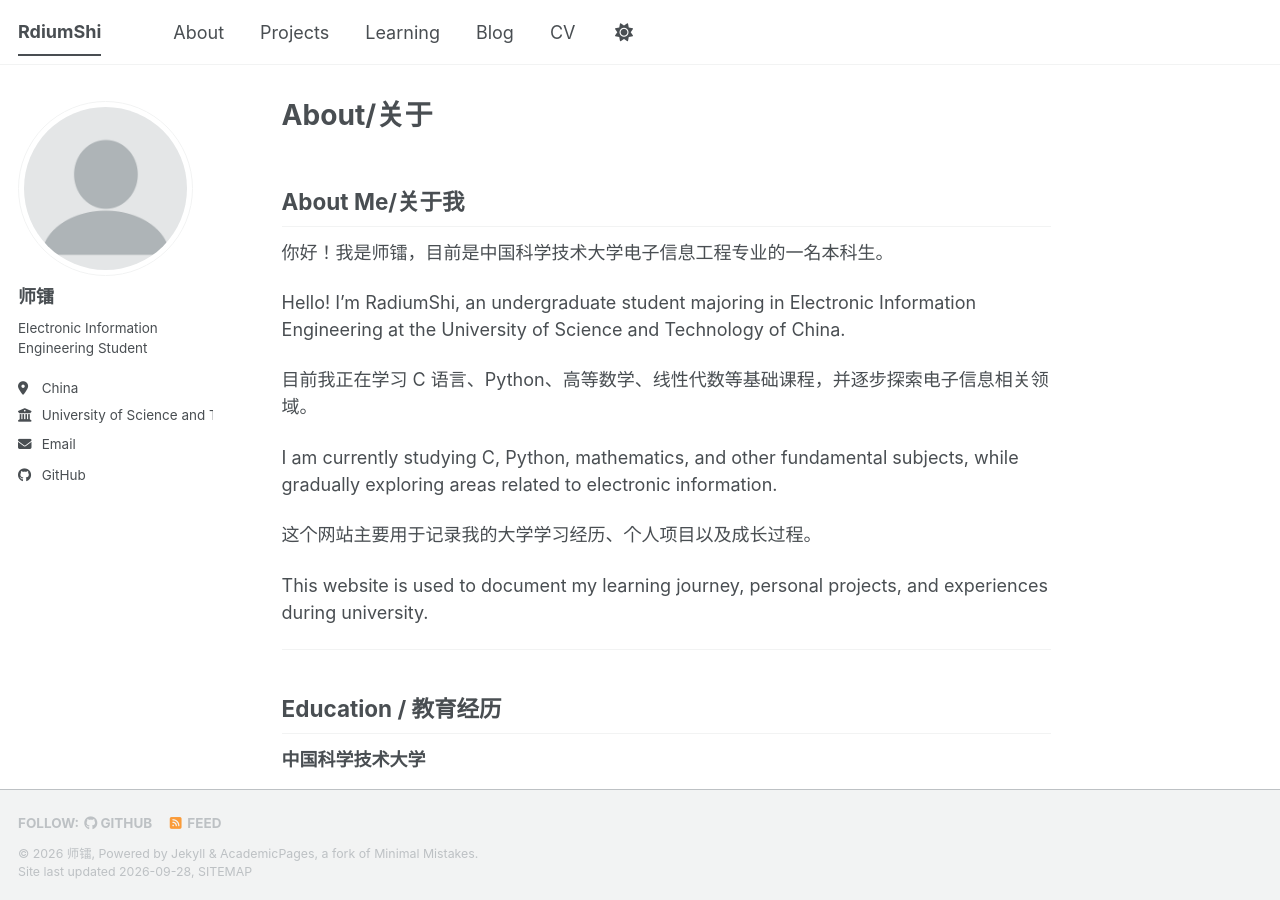
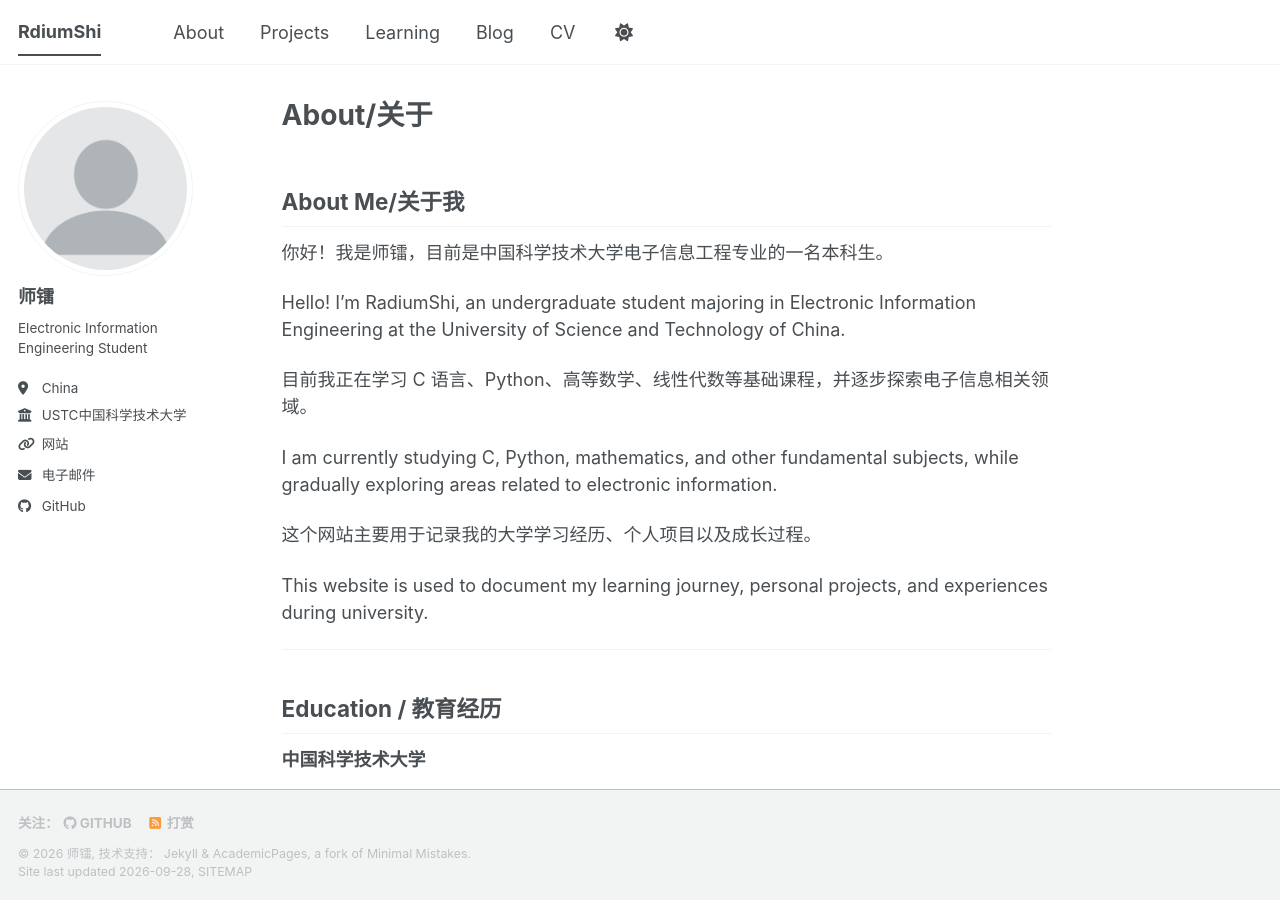
Before and after one commit to RadiumShi/radiumshi.github.io, a Jekyll site: the page built from _pages/about.md, in a window 1280 px wide and 900 px high. Built offline with Jekyll 4.4.1, drawn with Linux system fonts in a browser that asks for light colours; a style sheet for code colours, icons or effects is not loaded; part of the change alters nothing that is shown.

Commit message:
Change locale to zh-CN and update site settings
Updated locale to Chinese and modified employer name. Disabled comments for multiple sections and added table of contents settings.

```diff
--- a/_config.yml
+++ b/_config.yml
@@ -7,7 +7,7 @@
 # server process.
 
 # Basic Site Settings
-locale                   : "en-US"
+locale                   : "zh-CN"
 site_theme               : "default" # The available themes options are "default", "air", "sunrise", "mint", "dirt" and "contrast"
 title                    : "RdiumShi"
 title_separator          : "-"
@@ -28,8 +28,8 @@ author:
   pronouns         : # example: "she/her"
   bio              : "Electronic Information Engineering Student"
   location         : "China"
-  employer         : "University of Science and Technology of China"
-  uri              : # URL
+  employer         : "USTC中国科学技术大学"
+  uri              : “https://radiumshi.github.io”
   email            : "radiumshi@gmail.com"
 
   # Academic websites
@@ -237,7 +237,8 @@ collections:
 
 # These settings control how pages and collections are included in the site
 defaults:
-  # _posts
+
+  # Blog posts (_posts)
   - scope:
       path: ""
       type: posts
@@ -245,17 +246,24 @@ defaults:
       layout: single
       author_profile: true
       read_time: true
-      comments: true
+      comments: false
       share: true
       related: true
-  # _pages
+      toc: true
+      toc_label: "文章目录"
+      toc_icon: "list"
+
+
+  # Pages (_pages)
   - scope:
       path: ""
       type: pages
     values:
       layout: single
       author_profile: true
-  # _teaching
+
+
+  # Teaching pages
   - scope:
       path: ""
       type: teaching
@@ -263,8 +271,10 @@ defaults:
       layout: single
       author_profile: true
       share: true
-      comments: true
-  # _publications
+      comments: false
+
+
+  # Publications pages
   - scope:
       path: ""
       type: publications
@@ -272,8 +282,10 @@ defaults:
       layout: single
       author_profile: true
       share: true
-      comments: true
-  # _portfolio
+      comments: false
+
+
+  # Portfolio pages
   - scope:
       path: ""
       type: portfolio
@@ -281,8 +293,10 @@ defaults:
       layout: single
       author_profile: true
       share: true
-      comment: true
-  # _talks
+      comments: false
+
+
+  # Talks pages
   - scope:
       path: ""
       type: talks
@@ -290,7 +304,7 @@ defaults:
       layout: talk
       author_profile: true
       share: true
-
+      comments: false
 
 # Sass/SCSS
 sass:
@@ -302,7 +316,7 @@ sass:
 permalink: /:categories/:title/
 # paginate: 5 # amount of posts to show
 # paginate_path: /page:num/
-timezone: Etc/UTC # https://en.wikipedia.org/wiki/List_of_tz_database_time_zones
+timezone: Asia/Shanghai
 
 
 # Plugins
```
